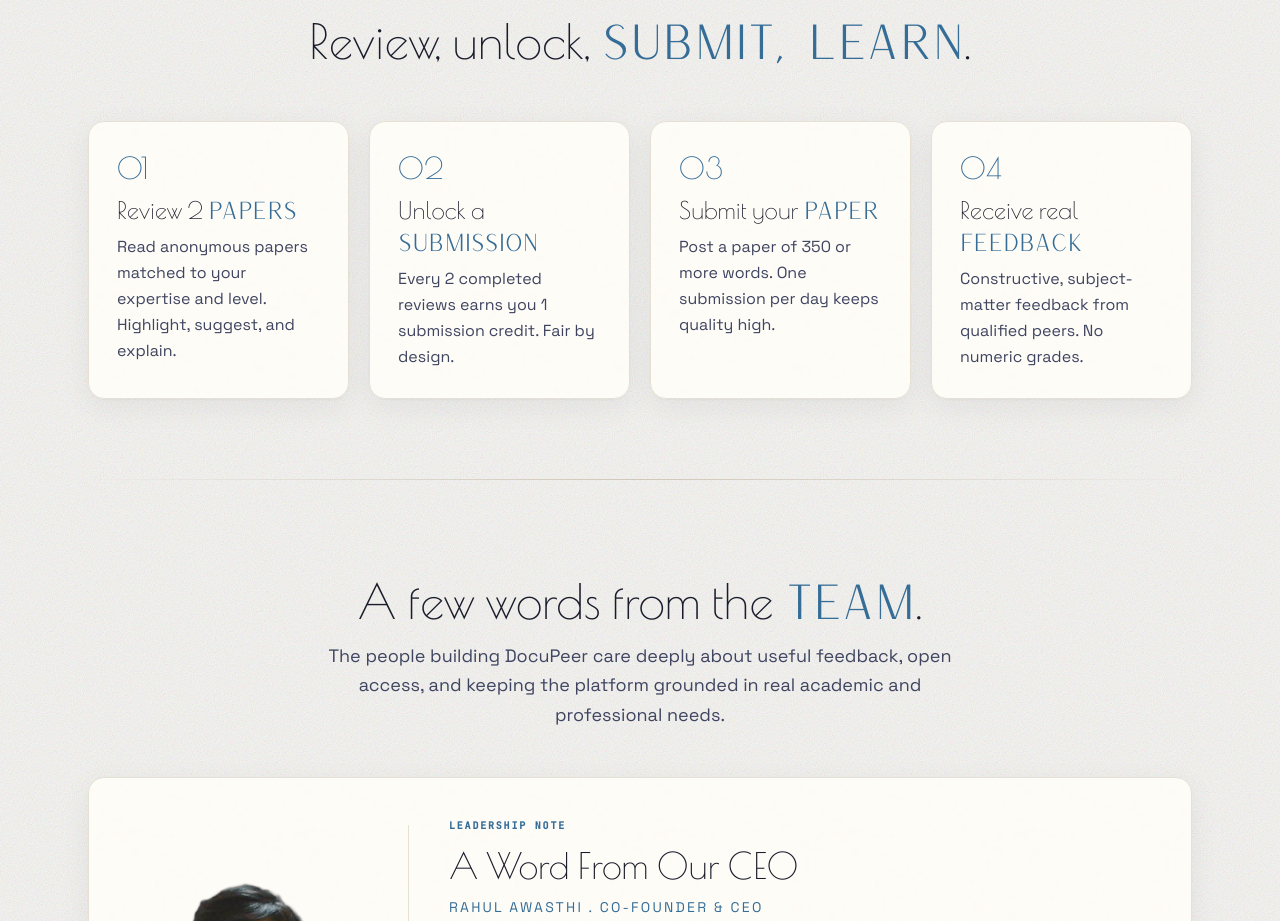
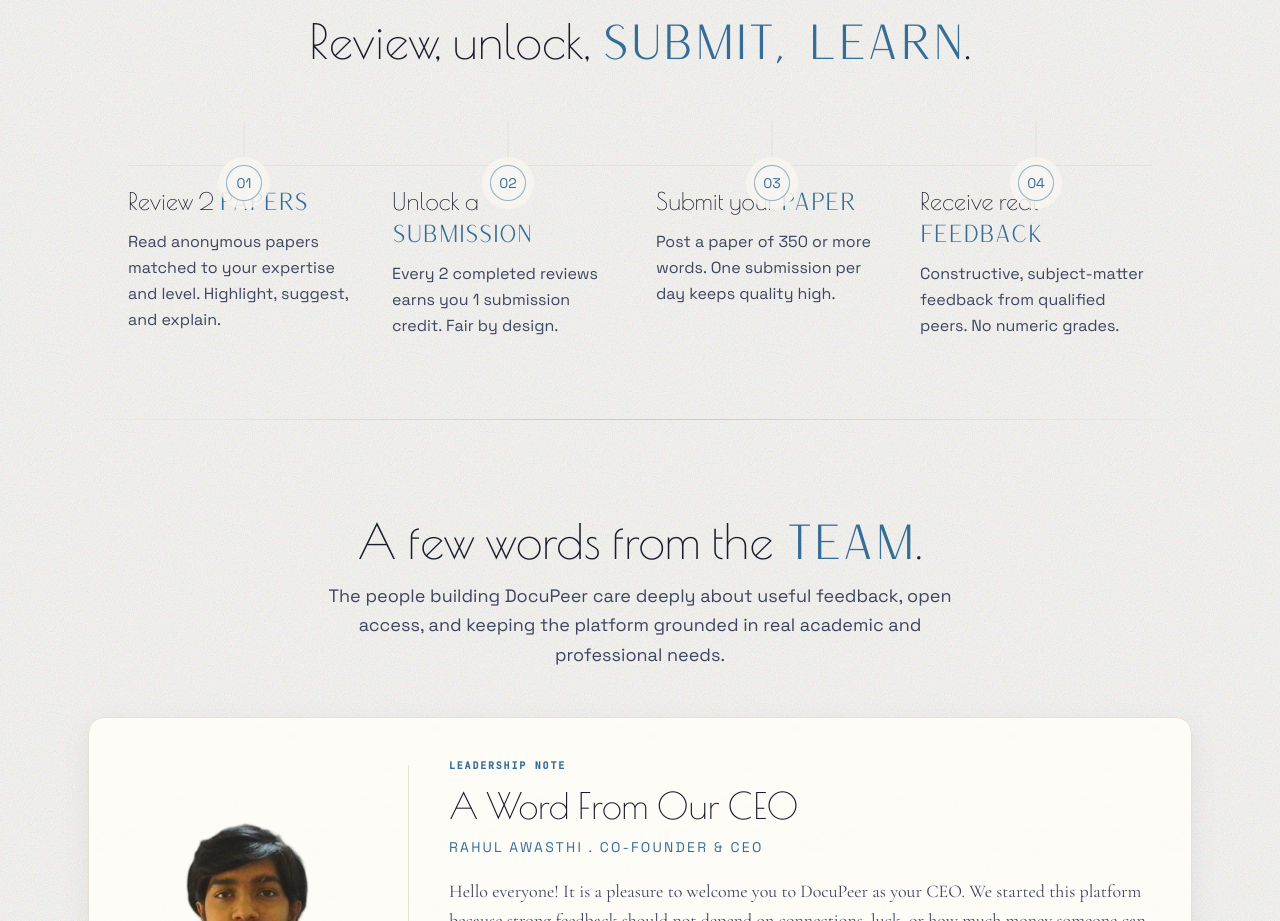
Before and after one commit to codehost-commit/docupeer-website, a Next.js app: page / in a window 1280 px wide. Shown: the part 2060-2981 px from the top of the page. Built offline with nearby package versions, Linux system fonts and the light colour scheme; no server answers.

Commit message:
Convert homepage steps to timeline

```diff
--- a/src/app/page.tsx
+++ b/src/app/page.tsx
@@ -48,15 +48,16 @@
   body: string;
 }) {
   return (
-    <div className="card p-7">
-      <div className="poiret text-3xl font-normal tracking-wide text-deep-accent">
+    <div className="relative pl-14 sm:pl-0 sm:pt-16">
+      <div className="absolute left-[17px] top-1 h-full w-px bg-deep-border sm:left-1/2 sm:top-0 sm:h-11 sm:-translate-x-1/2" />
+      <div className="absolute left-0 top-1 grid h-9 w-9 place-items-center rounded-full border border-deep-accent/50 bg-deep-bg text-sm text-deep-accent shadow-[0_0_0_8px_rgba(248,246,240,0.85)] sm:left-1/2 sm:top-11 sm:-translate-x-1/2">
         {n.toString().padStart(2, "0")}
       </div>
-      <h3 className="poiret mt-2 text-2xl text-deep-text">
+      <h3 className="poiret text-2xl text-deep-text">
         {title}{" "}
         <span className="display text-deep-accent">{highlight}</span>
       </h3>
-      <p className="mt-2 text-base leading-relaxed text-deep-text-soft">
+      <p className="mt-3 max-w-[15rem] text-base leading-relaxed text-deep-text-soft sm:mx-auto">
         {body}
       </p>
     </div>
@@ -312,11 +313,15 @@
           Review, unlock,{" "}
           <span className="display text-deep-accent">submit, learn</span>.
         </h2>
-        <div className="grid gap-5 sm:grid-cols-2 lg:grid-cols-4">
-          <Step n={1} title="Review 2" highlight="papers" body="Read anonymous papers matched to your expertise and level. Highlight, suggest, and explain." />
-          <Step n={2} title="Unlock a" highlight="submission" body="Every 2 completed reviews earns you 1 submission credit. Fair by design." />
-          <Step n={3} title="Submit your" highlight="paper" body="Post a paper of 350 or more words. One submission per day keeps quality high." />
-          <Step n={4} title="Receive real" highlight="feedback" body="Constructive, subject-matter feedback from qualified peers. No numeric grades." />
+        <div className="relative mx-auto max-w-5xl">
+          <div className="absolute left-[17px] top-5 h-[calc(100%-2.5rem)] w-px bg-deep-border sm:hidden" />
+          <div className="absolute left-0 right-0 top-11 hidden h-px bg-deep-border sm:block" />
+          <div className="grid gap-12 sm:grid-cols-4 sm:gap-8">
+            <Step n={1} title="Review 2" highlight="papers" body="Read anonymous papers matched to your expertise and level. Highlight, suggest, and explain." />
+            <Step n={2} title="Unlock a" highlight="submission" body="Every 2 completed reviews earns you 1 submission credit. Fair by design." />
+            <Step n={3} title="Submit your" highlight="paper" body="Post a paper of 350 or more words. One submission per day keeps quality high." />
+            <Step n={4} title="Receive real" highlight="feedback" body="Constructive, subject-matter feedback from qualified peers. No numeric grades." />
+          </div>
         </div>
       </section>
 
```
